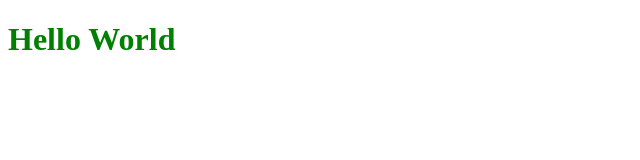
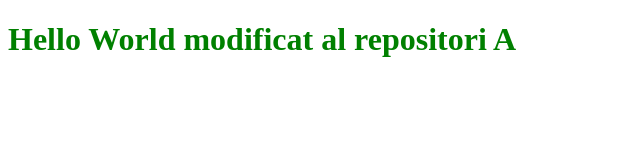
Before and after one commit to newjasmart/git-amb-branques, a plain HTML site: page index.html in a window 1280 px wide. Shown: the whole page, without its empty margins (0-640 px from the left). Drawn offline with Linux system fonts and the light colour scheme.

Commit message:
Modificació al repositori A

```diff
--- a/index.html
+++ b/index.html
@@ -3,9 +3,9 @@
 <head>
     <meta charset="UTF-8">
     <meta name="viewport" content="width=device-width, initial-scale=1.0">
-    <title>Document</title>
+    <title>Hello World modificat al repositori A</title>
 </head>
 <body>
-    <h1 style="color: green;">Hello World</h1>
+    <h1 style="color: green;">Hello World modificat al repositori A</h1>
 </body>
 </html>
```
